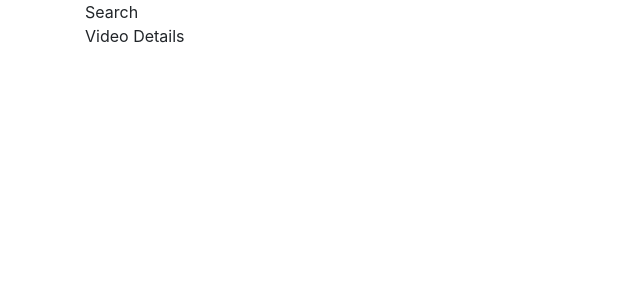
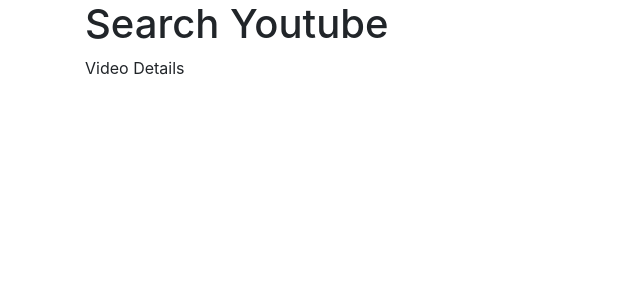
Before and after one commit to pro-Major/ReactMiniProjects, a React (Create React App) app in the folder project5/: page / in a window 1280 px wide. Shown: the top 300 px of the page, without its empty margins (0-640 px from the left). Built offline with nearby package versions, Linux system fonts and the light colour scheme; no server answers.

Commit message:
searchfeild added

```diff
--- a/project5/src/app.jsx
+++ b/project5/src/app.jsx
@@ -1,6 +1,8 @@
 import React,{Component} from "react";
 import axios from "axios";
 import List from "./list";
+import SearcFeild from "./searchfeild"
+import SearchFeild from "./searchfeild";
 class App extends Component{
     constructor(){
         super()
@@ -30,11 +32,7 @@
        return (
            <React.Fragment>
                <div className="container" >
-                   <div className="row">
-                       <div className="col-md-12">
-                           Search
-                       </div>
-                   </div>
+                   <SearchFeild/>
                    <div className="row">
                        <div className="col-md-8">
                            Video Details
--- /dev/null
+++ b/project5/src/searchfeild.jsx
@@ -0,0 +1,7 @@
+import React from "react";
+const SearchFeild=()=>{
+    return (<h1> Search Youtube</h1>
+
+    )
+}
+export default SearchFeild;
```
Also changed, not shown: 1 other file (tests, documents, lock files or other folders).
